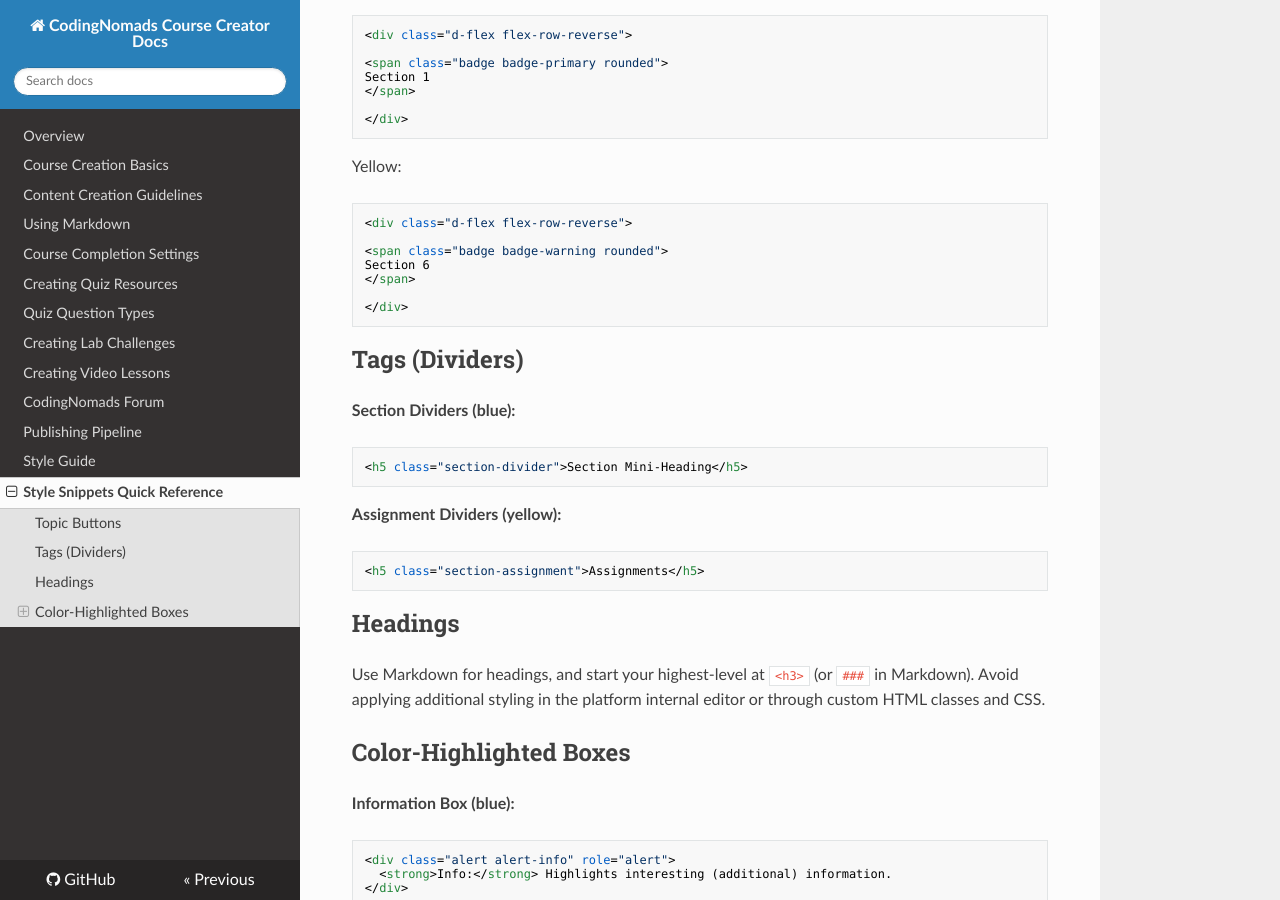
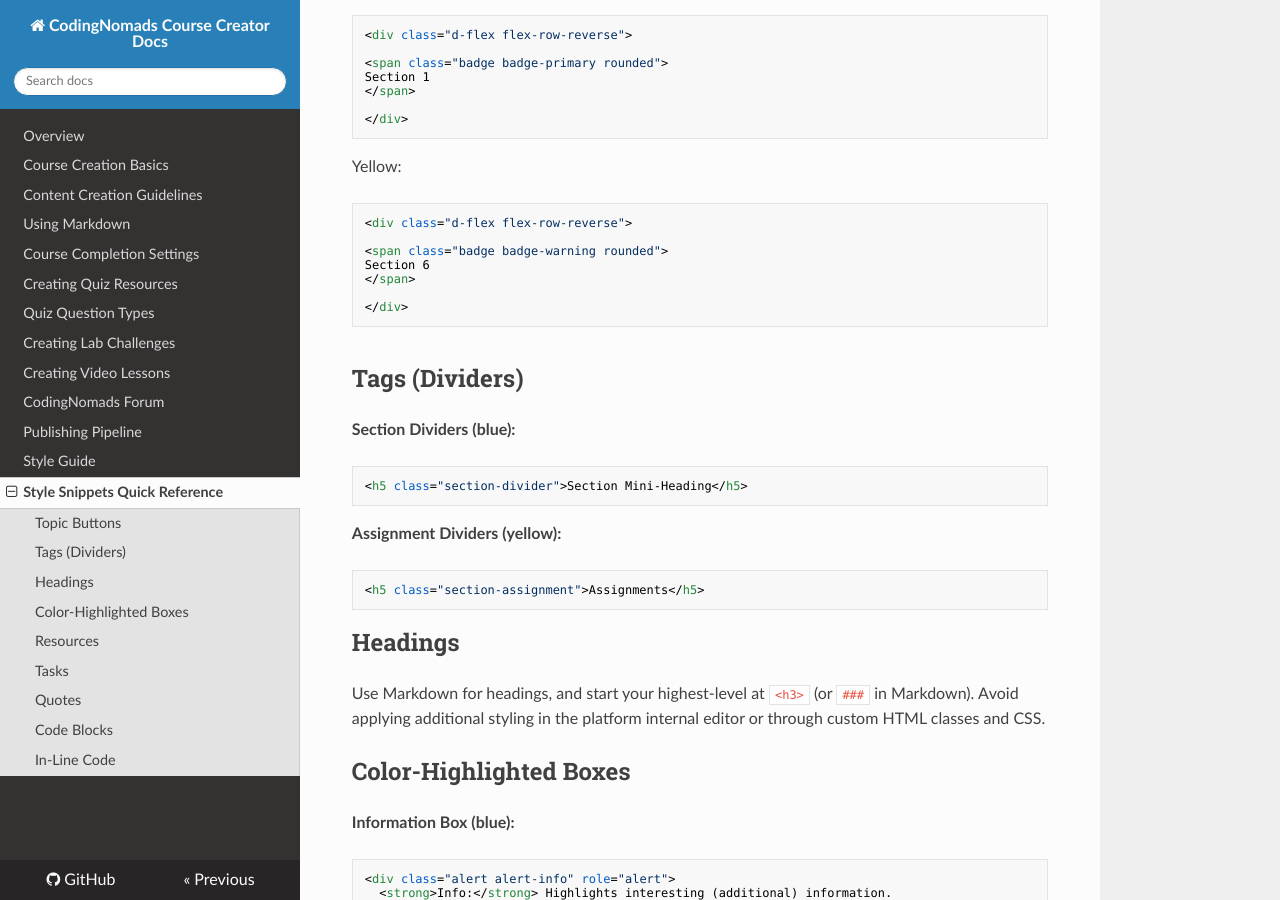
Before and after one commit to iansedano/creator-docs, an MkDocs documentation site: the page built from docs/11-snippets-reference.md, in a window 1280 px wide and 900 px high, scrolled down 345 px. Built offline with MkDocs 1.6.1, drawn with Linux system fonts in a browser that asks for light colours; nearby versions of some CDN libraries.

````diff
--- a/docs/11-snippets-reference.md
+++ b/docs/11-snippets-reference.md
@@ -27,6 +27,8 @@ Section 6
 
 </div>
 ```
+
+<iframe width="0" height="0" src="https://www.youtube.com/embed/evwWenaThmM" frameborder="0" allow="accelerometer; autoplay; encrypted-media; gyroscope; picture-in-picture" allowfullscreen></iframe>
 
 ## Tags (Dividers)
 
@@ -64,7 +66,7 @@ Use Markdown for headings, and start your highest-level at `<h3>` (or `###` in M
 </div>
 ```
 
-### Resources
+## Resources
 
 ```html
 <div class="jumbotron resources">
@@ -72,7 +74,7 @@ Use Markdown for headings, and start your highest-level at `<h3>` (or `###` in M
 </div>
 ```
 
-### Tasks
+## Tasks
 
 ```html
 <div class="jumbotron tasks">
@@ -80,7 +82,7 @@ Use Markdown for headings, and start your highest-level at `<h3>` (or `###` in M
 </div>
 ```
 
-### Quotes
+## Quotes
 
 ```html
 <div class="quote-card">
@@ -89,7 +91,7 @@ Use Markdown for headings, and start your highest-level at `<h3>` (or `###` in M
 </div>
 ```
 
-### Code Blocks
+## Code Blocks
 
 Use Markdown to create code blocks.
 
@@ -97,7 +99,7 @@ Use Markdown to create code blocks.
     print("your code here")
     ```
 
-### In-Line Code
+## In-Line Code
 
 Use Markdown to create in-line-code snippets:
 
````
Also changed, not shown: docs/00-basics.md (+6 -0 lines), docs/02-markdown-course-creation.md (+4 -0 lines).
